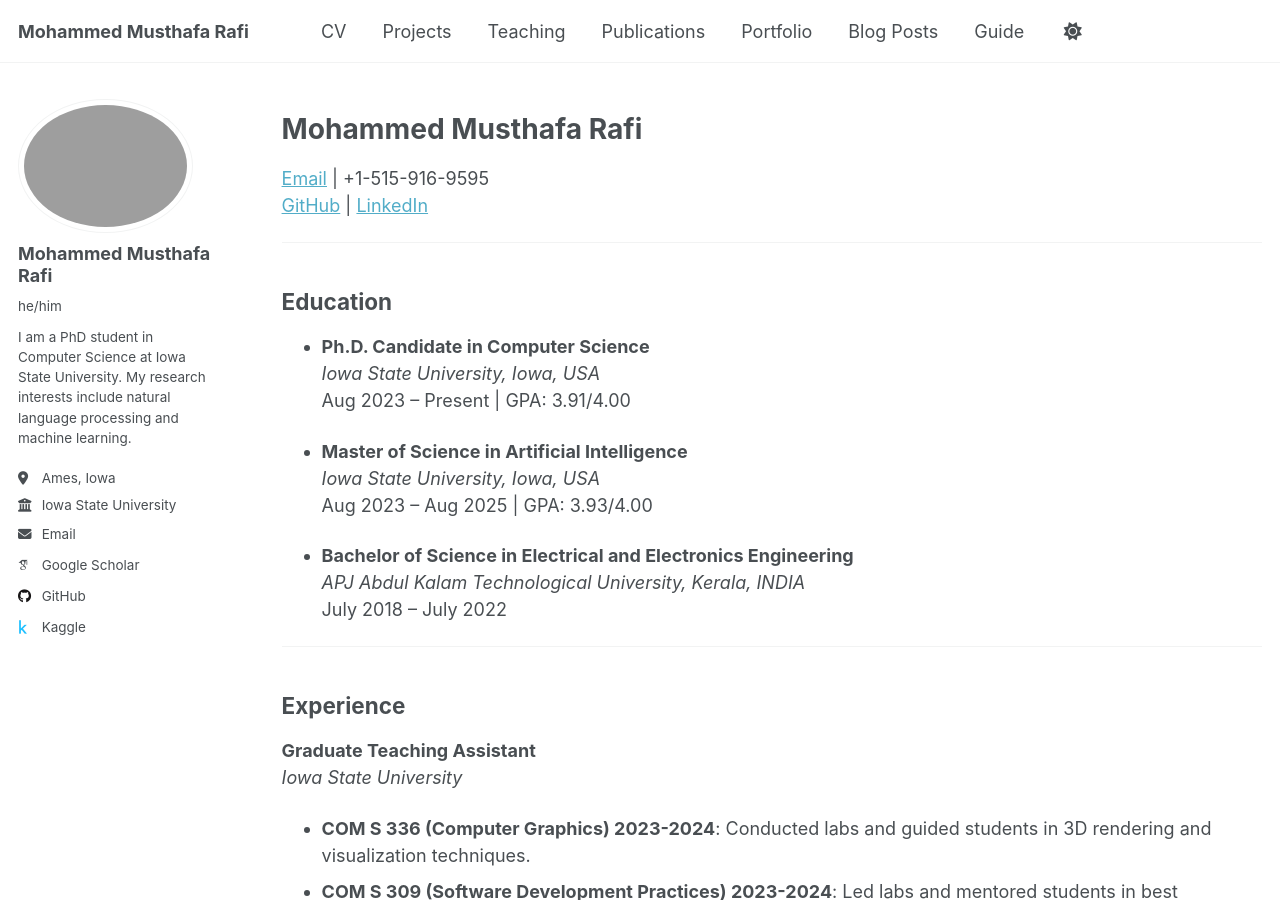
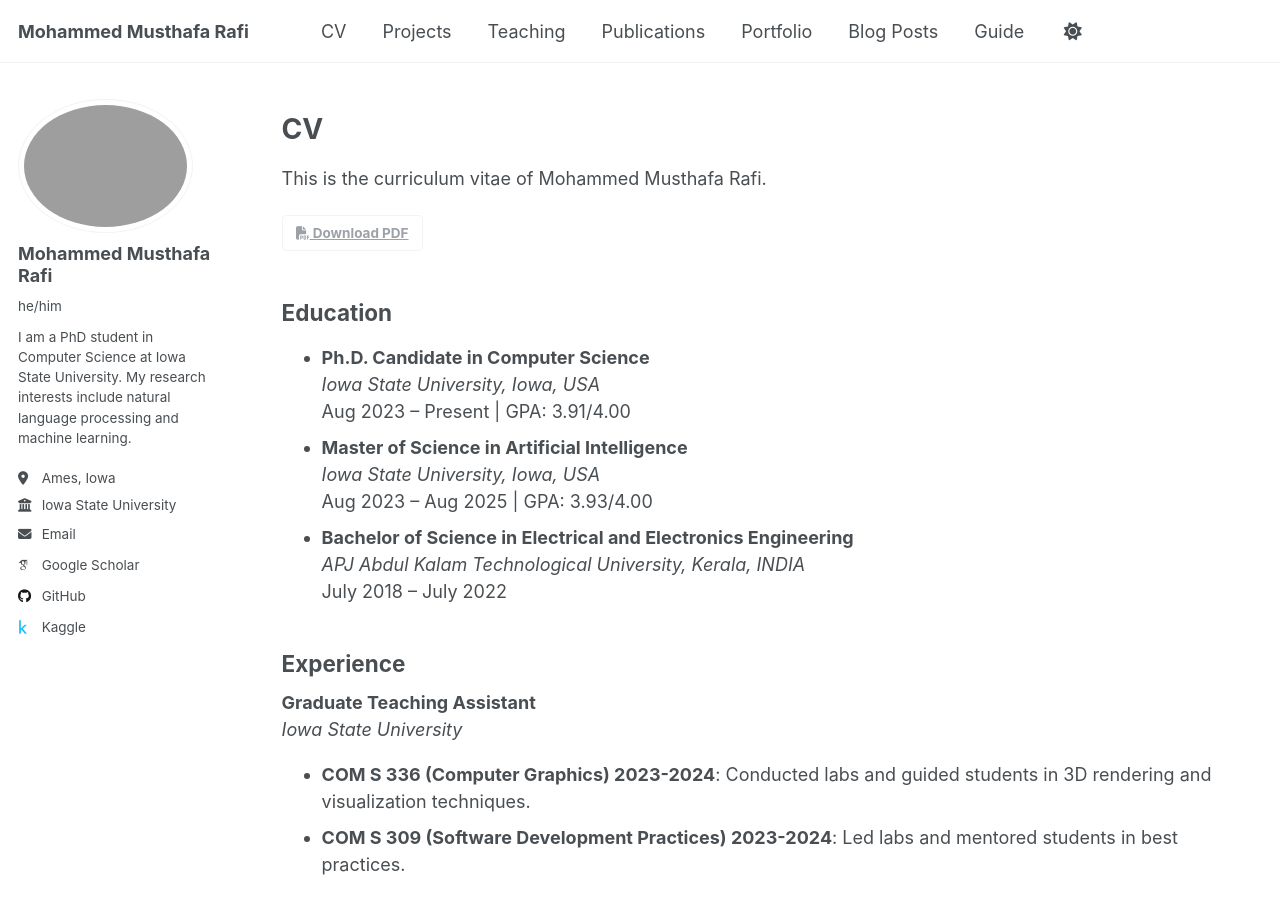
Before and after one commit to itsMustafamr/itsmustafamr.github.io, a Jekyll site: the page built from _pages/cv.md, in a window 1280 px wide and 900 px high. Built offline with Jekyll 4.4.1, drawn with Linux system fonts in a browser that asks for light colours; some web fonts are replaced.

Commit message:
changed the cv-layout and added cv-block style

```diff
--- a/_layouts/cv-layout.html
+++ b/_layouts/cv-layout.html
@@ -14,6 +14,7 @@
     {% include head.html %}
     {% include head/custom.html %}
     <link rel="stylesheet" href="{{ site.baseurl }}/assets/css/cv-layout.css">
+    <link rel="stylesheet" href="{{ site.baseurl }}/assets/css/cv-blocks.css">
   </head>
 
   <body class="cv-layout">
--- a/_pages/cv.md
+++ b/_pages/cv.md
@@ -7,144 +7,110 @@
   - /resume
 ---
 
-{% include base_path %}
-<!--
-Education
-======
-* Ph.D in Version Control Theory, GitHub University, 2018 (expected)
-* M.S. in Jekyll, GitHub University, 2014
-* B.S. in GitHub, GitHub University, 2012
+<div class="cv-header">
+  <div class="cv-title">
+    <h1>CV</h1>
+    <p>This is the curriculum vitae of {{ site.author.name }}.</p>
+  </div>
+  <div class="cv-pdf">
+    <a href="https://drive.google.com/file/d/1vDlZ2GKlIlHNLza2R6J4QNyFQZjDzVv0/view?usp=sharing" class="btn btn--inverse" target="_blank">
+      <i class="fas fa-file-pdf"></i>&nbsp;Download PDF
+    </a>
+  </div>
+</div>
 
-Work experience
-======
-* Spring 2024: Academic Pages Collaborator
-  * GitHub University
-  * Duties includes: Updates and improvements to template
-  * Supervisor: The Users
+<div class="cv-section">
+  <h2>Education</h2>
+  <ul>
+    <li>
+      <strong>Ph.D. Candidate in Computer Science</strong><br>
+      <em>Iowa State University, Iowa, USA</em><br>
+      Aug 2023 – Present | GPA: 3.91/4.00
+    </li>
+    <li>
+      <strong>Master of Science in Artificial Intelligence</strong><br>
+      <em>Iowa State University, Iowa, USA</em><br>
+      Aug 2023 – Aug 2025 | GPA: 3.93/4.00
+    </li>
+    <li>
+      <strong>Bachelor of Science in Electrical and Electronics Engineering</strong><br>
+      <em>APJ Abdul Kalam Technological University, Kerala, INDIA</em><br>
+      July 2018 – July 2022
+    </li>
+  </ul>
+</div>
 
-* Fall 2015: Research Assistant
-  * GitHub University
-  * Duties included: Merging pull requests
-  * Supervisor: Professor Hub
+<div class="cv-section">
+  <h2>Experience</h2>
+  <strong>Graduate Teaching Assistant</strong><br>
+  <em>Iowa State University</em>
+  <ul>
+    <li><strong>COM S 336 (Computer Graphics) 2023-2024</strong>: Conducted labs and guided students in 3D rendering and visualization techniques.</li>
+    <li><strong>COM S 309 (Software Development Practices) 2023-2024</strong>: Led labs and mentored students in best practices.</li>
+  </ul>
+</div>
 
-* Summer 2015: Research Assistant
-  * GitHub University
-  * Duties included: Tagging issues
-  * Supervisor: Professor Git
+<div class="cv-section">
+  <h2>Research / Internship</h2>
+  <strong>Graduate Research Assistant</strong><br>
+  <em>Iowa State University, Ames, IA</em> | Aug 2024 – Present
+  <ul>
+    <li>
+      <strong>Stationary-Camera Neural Radiance Field (NeRF):</strong><br>
+      Developed a turntable-style pipeline by reversing object rotation angles (+θ → –θ), enabling COLMAP to achieve <2° reprojection error from 150 stationary-camera images. Automated SAM2-based masking to strip backgrounds, reducing training time by 30% and improving PSNR by +1.8 dB. Integrated into Nerfstudio, generating photorealistic 360° renders and watertight meshes.
+    </li>
+    <li>
+      <strong>Neural Radiance Fields – Pose Optimization & Quality Enhancement:</strong><br>
+      Designed pose-refinement loops to fine-tune COLMAP poses, reducing pose RMSE by 22% and boosting chamfer-distance accuracy by 18%. Improved SSIM from 0.88 to 0.93 on proprietary datasets.
+    </li>
+  </ul>
+</div>
 
-Skills
-======
-* Skill 1
-* Skill 2
-  * Sub-skill 2.1
-  * Sub-skill 2.2
-  * Sub-skill 2.3
-* Skill 3
+<div class="cv-section">
+  <h2>Skills</h2>
+  <ul>
+    <li><strong>Programming:</strong> Python, R, C++, Java, SQL, JavaScript, LaTeX</li>
+    <li><strong>Machine Learning:</strong> PyTorch, TensorFlow, Scikit-learn, Keras, CUDA, Deep Learning, LangChain, Transformers, MLflow</li>
+    <li><strong>Cloud & DevOps:</strong> AWS, Docker, GitLab CI/CD, Azure Functions</li>
+    <li><strong>Data Analysis:</strong> Pandas, NumPy, Matplotlib, Seaborn, Jupyter</li>
+    <li><strong>Web Development:</strong> React, Node.js, Express, MongoDB</li>
+    <li><strong>Other:</strong> Git, Linux, Agile, Computer Vision, NLP, Distributed Systems</li>
+    <li><strong>Monitoring:</strong> Grafana, Kibana</li>
+  </ul>
+</div>
 
-Publications
-======
-  <ul>{% for post in site.publications reversed %}
-    {% include archive-single-cv.html %}
-  {% endfor %}</ul>
+<div class="cv-section">
+  <h2>Projects</h2>
+  <ul>
+    <li>
+      <strong>Prompt-to-Perception: Integrated Text-to-Image Pipeline</strong><br>
+      Developed an end-to-end system for text-to-image generation using prompt refinement and Stable Diffusion 2.1. Improved prompt quality 3× (ROUGE metrics) via T5-Small, with an average prompt-image alignment of 0.72.<br>
+      <a href="https://github.com/rah757/KarmaAI">Code</a> | <a href="https://drive.google.com/file/d/1VSBz1eQgYxSWjtFrwq7wmQGh1h4VorDc/view?usp=sharing">Demo Video</a> | <a href="https://drive.google.com/file/d/1VSBz1eQgYxSWjtFrwq7wmQGh1h4VorDc/view?usp=sharing">Document</a>
+    </li>
+    <li>
+      <strong>TraitViz – Interactive PubMed Annotation Visualizer</strong><br>
+      Built a full-stack web app for automatic annotation and visualization of PubMed articles with entity extraction and SVG parse graphs.<br>
+      <a href="https://github.com/itsMustafamr/Trait_viz">Code</a> | <a href="https://drive.google.com/file/d/1wzDS9u8cviT64zE-Q7tGQ-R3j_JVRqAl/view?usp=sharing">Video</a> | <a href="https://drive.google.com/file/d/1wzDS9u8cviT64zE-Q7tGQ-R3j_JVRqAl/view?usp=sharing">Document</a>
+    </li>
+    <li>
+      <strong>Diseased Plant Detection</strong><br>
+      Created ResNet50, VGG16, and custom CNNs for new plant disease detection across 38 vision classes. <a href="https://drive.google.com/file/d/1xIN8EN7gbcpu1FSt5s0U76oeCbJRlQta/view?usp=sharing">Document</a>
+    </li>
+  </ul>
+</div>
 
-Talks
-======
-  <ul>{% for post in site.talks reversed %}
-    {% include archive-single-talk-cv.html  %}
-  {% endfor %}</ul>
-
-Teaching
-======
-  <ul>{% for post in site.teaching reversed %}
-    {% include archive-single-cv.html %}
-  {% endfor %}</ul>
-
-Service and leadership
-======
-* Currently signed in to 43 different slack teams -->
-
-
-# Mohammed Musthafa Rafi
-[Email](mailto:mr.mohdmustafa007@gmail.com) | +1-515-916-9595
-[GitHub](https://github.com/itsMustafamr) | [LinkedIn](https://linkedin.com/in/mohammed-musthafa-r/)
-
----
-## Education
-
-- **Ph.D. Candidate in Computer Science**
-  *Iowa State University, Iowa, USA*
-  Aug 2023 – Present | GPA: 3.91/4.00
-
-- **Master of Science in Artificial Intelligence**
-  *Iowa State University, Iowa, USA*
-  Aug 2023 – Aug 2025 | GPA: 3.93/4.00
-
-- **Bachelor of Science in Electrical and Electronics Engineering**
-  *APJ Abdul Kalam Technological University, Kerala, INDIA*
-  July 2018 – July 2022
-
----
-
-## Experience
-
-**Graduate Teaching Assistant**
-*Iowa State University*
-- **COM S 336 (Computer Graphics) 2023-2024**: Conducted labs and guided students in 3D rendering and visualization techniques.
-- **COM S 309 (Software Development Practices) 2023-2024**: Led labs and mentored students in best practices.
-
----
-
-## Research / Internship
-
-**Graduate Research Assistant**
-*Iowa State University, Ames, IA* | Aug 2024 – Present
-
-- **Stationary-Camera Neural Radiance Field (NeRF):**
-  Developed a turntable-style pipeline by reversing object rotation angles (+θ → –θ), enabling COLMAP to achieve <2° reprojection error from 150 stationary-camera images. Automated SAM2-based masking to strip backgrounds, reducing training time by 30% and improving PSNR by +1.8 dB. Integrated into Nerfstudio, generating photorealistic 360° renders and watertight meshes.
-
-- **Neural Radiance Fields – Pose Optimization & Quality Enhancement:**
-  Designed pose-refinement loops to fine-tune COLMAP poses, reducing pose RMSE by 22% and boosting chamfer-distance accuracy by 18%. Improved SSIM from 0.88 to 0.93 on proprietary datasets.
-
----
-
-## Skills
-
-- **Programming:** Python, R, C++, Java, SQL, JavaScript, LaTeX
-- **Machine Learning:** PyTorch, TensorFlow, Scikit-learn, Keras, CUDA, Deep Learning, LangChain, Transformers, MLflow
-- **Cloud & DevOps:** AWS, Docker, GitLab CI/CD, Azure Functions
-- **Data Analysis:** Pandas, NumPy, Matplotlib, Seaborn, Jupyter
-- **Web Development:** React, Node.js, Express, MongoDB
-- **Other:** Git, Linux, Agile, Computer Vision, NLP, Distributed Systems
-- **Monitoring:** Grafana, Kibana
-
----
-
-## Projects
-
-- **Prompt-to-Perception: Integrated Text-to-Image Pipeline**
-  Developed an end-to-end system for text-to-image generation using prompt refinement and Stable Diffusion 2.1. Improved prompt quality 3× (ROUGE metrics) via T5-Small, with an average prompt-image alignment of 0.72.
-  [Code](https://github.com/rah757/KarmaAI) | [Demo Video](https://drive.google.com/file/d/1VSBz1eQgYxSWjtFrwq7wmQGh1h4VorDc/view?usp=sharing) | [Document](https://drive.google.com/file/d/1VSBz1eQgYxSWjtFrwq7wmQGh1h4VorDc/view?usp=sharing)
-
-- **TraitViz – Interactive PubMed Annotation Visualizer**
-  Built a full-stack web app for automatic annotation and visualization of PubMed articles with entity extraction and SVG parse graphs.
-  [Code](https://github.com/itsMustafamr/Trait_viz) | [Video](https://drive.google.com/file/d/1wzDS9u8cviT64zE-Q7tGQ-R3j_JVRqAl/view?usp=sharing) | [Document](https://drive.google.com/file/d/1wzDS9u8cviT64zE-Q7tGQ-R3j_JVRqAl/view?usp=sharing)
-
-- **Diseased Plant Detection**
-  Created ResNet50, VGG16, and custom CNNs for new plant disease detection across 38 vision classes. [Document](https://drive.google.com/file/d/1xIN8EN7gbcpu1FSt5s0U76oeCbJRlQta/view?usp=sharing)
-
----
-
-## Certifications & Awards
-
-- **Fundamentals of Accelerated Computing with CUDA C/C++** (NVIDIA)
-- **Constellation Prize** (Top 4/30+ teams), Ivy Data Visualization & Storytelling Case Competition, Ivy College of Business
-- **Winner, Applied AI Challenge 2025:** *Karma AI – Social Impact Award* ($1500), for an AI solution empowering the visually impaired using multimodal prompting and GPT-based voice assistant
-  [Code](https://github.com/rah757/KarmaAI) | [Demo](https://www.canva.com/design/DAGjaj5kX14/2f9-IAWV0LZ4p8TBO0g-Xw/view?utlId=hd404c7e05e#4)
-- **2nd Place, Fall 2023 Coding Contest**, CSE Programming Club
-- **100 Days of Code: The Complete Python Pro Bootcamp** (In progress)
-- **Neural Radiance Fields & Implicit Neural Representations** (Digital Badge, May 2025, TrAC, ISU)
-- **MLOps: Machine Learning in Practice** (Digital Badge, Nov 2024, Translational AI Center, ISU)
-
----
-
-## [Download PDF Version](https://drive.google.com/file/d/1vDlZ2GKlIlHNLza2R6J4QNyFQZjDzVv0/view?usp=sharing)
+<div class="cv-section">
+  <h2>Certifications & Awards</h2>
+  <ul>
+    <li><strong>Fundamentals of Accelerated Computing with CUDA C/C++</strong> (NVIDIA)</li>
+    <li><strong>Constellation Prize</strong> (Top 4/30+ teams), Ivy Data Visualization & Storytelling Case Competition, Ivy College of Business</li>
+    <li>
+      <strong>Winner, Applied AI Challenge 2025:</strong> <em>Karma AI – Social Impact Award</em> ($1500), for an AI solution empowering the visually impaired using multimodal prompting and GPT-based voice assistant<br>
+      <a href="https://github.com/rah757/KarmaAI">Code</a> | <a href="https://www.canva.com/design/DAGjaj5kX14/2f9-IAWV0LZ4p8TBO0g-Xw/view?utlId=hd404c7e05e#4">Demo</a>
+    </li>
+    <li><strong>2nd Place, Fall 2023 Coding Contest</strong>, CSE Programming Club</li>
+    <li><strong>100 Days of Code: The Complete Python Pro Bootcamp</strong> (In progress)</li>
+    <li><strong>Neural Radiance Fields & Implicit Neural Representations</strong> (Digital Badge, May 2025, TrAC, ISU)</li>
+    <li><strong>MLOps: Machine Learning in Practice</strong> (Digital Badge, Nov 2024, Translational AI Center, ISU)</li>
+  </ul>
+</div>
```
Also changed, not shown: assets/css/cv-blocks.css (added, +29 -0 lines).
